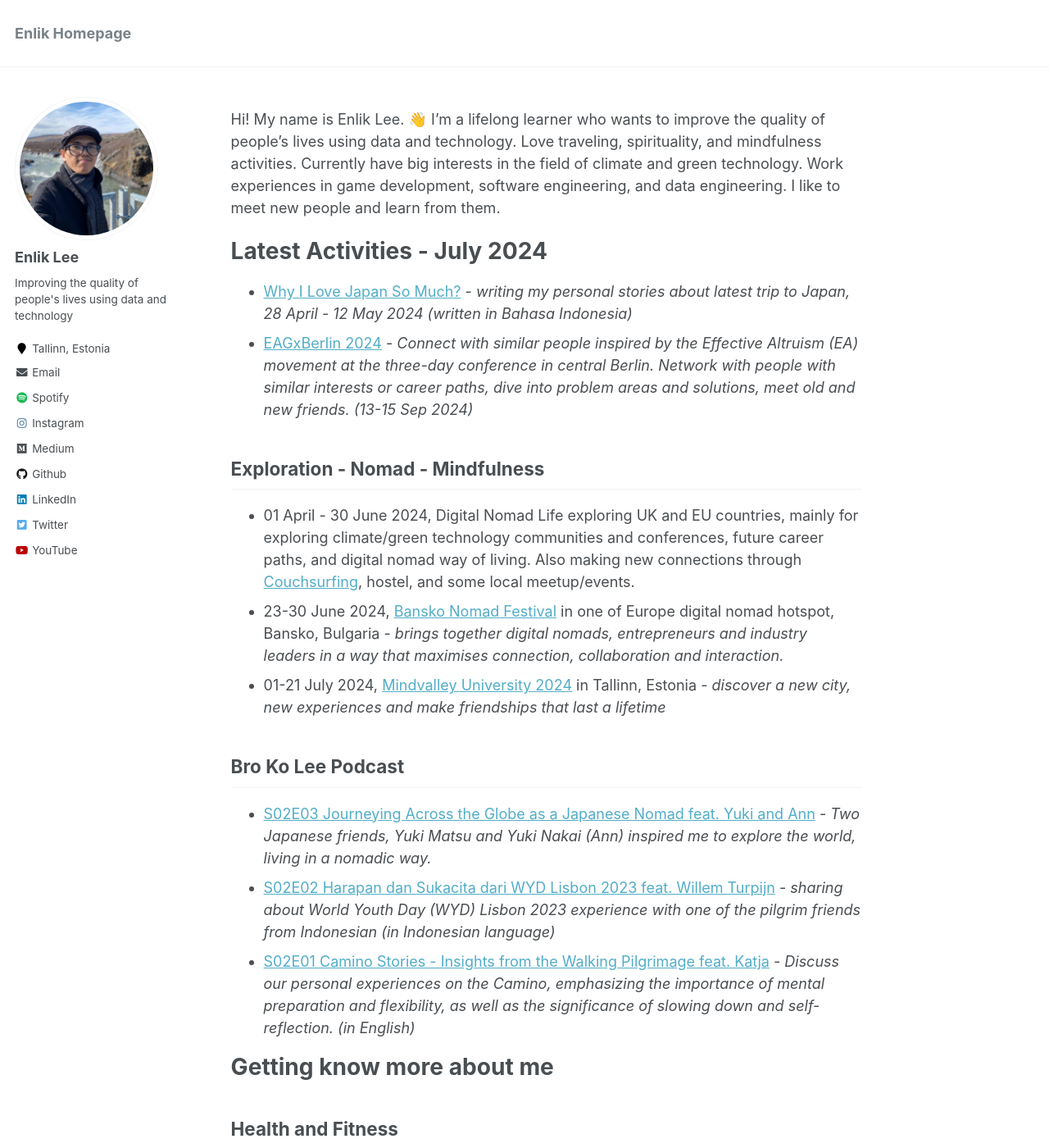
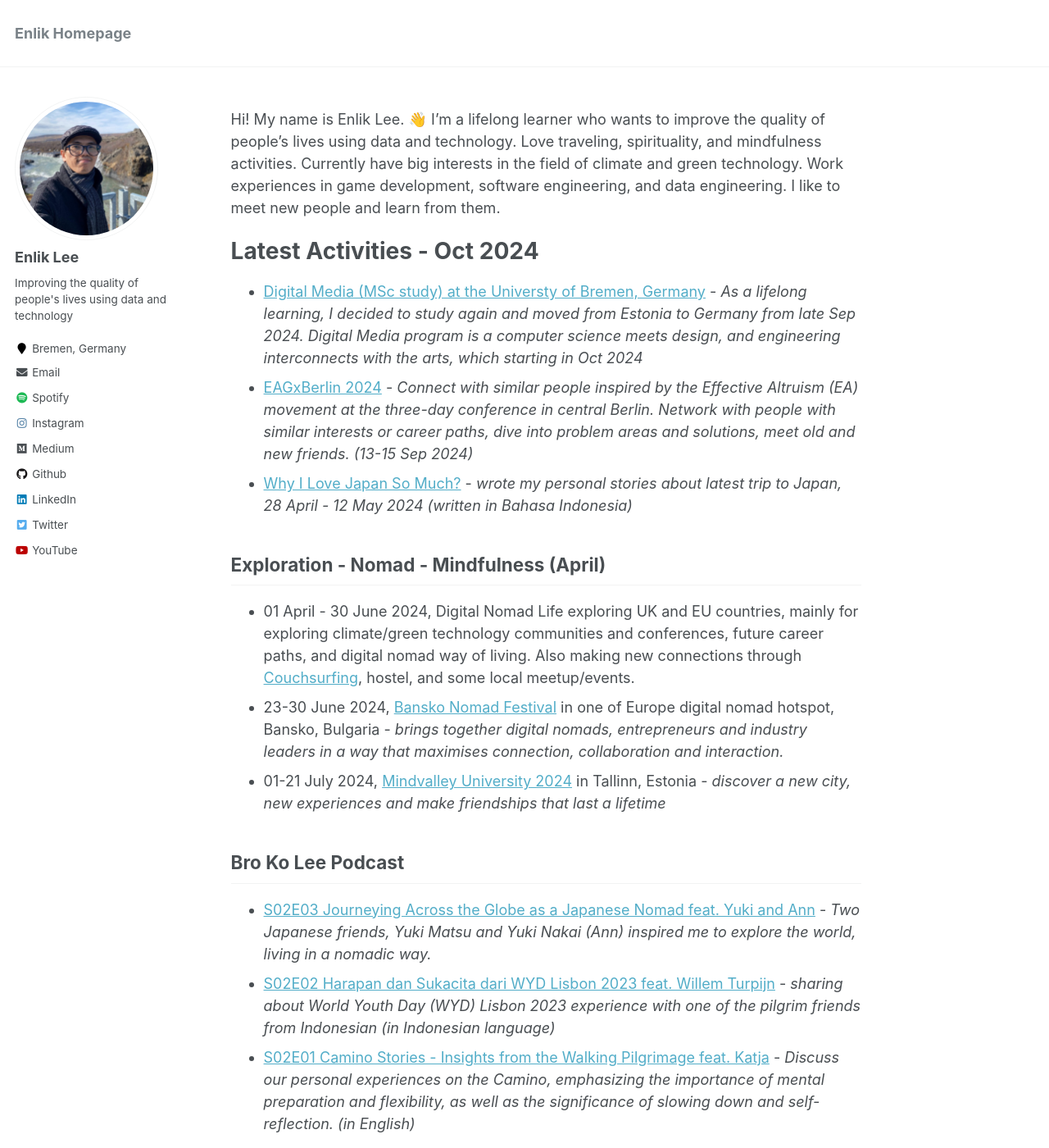
Before and after one commit to enliktjioe/enliktjioe.github.io, a Jekyll site: the page built from _pages/about.md, in a window 1280 px wide and 1400 px high. Shown: the whole window at 82% size. Built offline with Jekyll 4.4.1, drawn with Linux system fonts in a browser that asks for light colours; some of the changed text lies outside the part shown.

Commit message:
update to Bremen

```diff
--- a/_config.yml
+++ b/_config.yml
@@ -85,11 +85,11 @@ author:
   name             : "Enlik Lee"
   avatar           : "profile.jpg"
   bio              : "Improving the quality of people's lives using data and technology"
-  location         : "Tallinn, Estonia"
+  location         : "Bremen, Germany"
   employer         :
   pubmed           : # "https://www.ncbi.nlm.nih.gov/pubmed/?term=john+snow"
   googlescholar    : # "http://yourfullgooglescholarurl.com"
-  email            : "enlik.estonia@gmail.com"
+  email            : "enlik.germany@gmail.com"
   researchgate     :  # example: "https://www.researchgate.net/profile/yourprofile"
   uri              :
   bitbucket        :
--- a/_pages/about.md
+++ b/_pages/about.md
@@ -11,12 +11,15 @@ redirect_from:
 Hi! My name is Enlik Lee. 👋
 I'm a lifelong learner who wants to improve the quality of people's lives using data and technology. Love traveling, spirituality, and mindfulness activities. Currently have big interests in the field of climate and green technology. Work experiences in game development, software engineering, and data engineering. I like to meet new people and learn from them.
 
-# **Latest Activities - July 2024**
+# **Latest Activities - Oct 2024**
 
-- [Why I Love Japan So Much?](https://enliktjioe.medium.com/mengapa-saya-begitu-mencintai-jepang-d34f6c21b2e6) - *writing my personal stories about latest trip to Japan, 28 April - 12 May 2024 (written in Bahasa Indonesia)*
+- [Digital Media (MSc study) at the Universty of Bremen, Germany](https://www.uni-bremen.de/en/studies/orientation-application/offered-study-program/dbs/study/22) - *As a lifelong learning, I decided to study again and moved from Estonia to Germany from late Sep 2024. Digital Media program is a computer science meets design, and engineering interconnects with the arts, which starting in Oct 2024*
 - [EAGxBerlin 2024](https://www.effectivealtruism.org/ea-global/events/eagxberlin-2024) - *Connect with similar people inspired by the Effective Altruism (EA) movement at the three-day conference in central Berlin. Network with people with similar interests or career paths, dive into problem areas and solutions, meet old and new friends. (13-15 Sep 2024)*
+- [Why I Love Japan So Much?](https://enliktjioe.medium.com/mengapa-saya-begitu-mencintai-jepang-d34f6c21b2e6) - *wrote my personal stories about latest trip to Japan, 28 April - 12 May 2024 (written in Bahasa Indonesia)*
 
-## Exploration - Nomad - Mindfulness
+
+
+## Exploration - Nomad - Mindfulness  (April)
 
 - 01 April - 30 June 2024, Digital Nomad Life exploring UK and EU countries, mainly for exploring climate/green technology communities and conferences, future career paths, and digital nomad way of living. Also making new connections through [Couchsurfing](https://www.couchsurfing.com/), hostel, and some local meetup/events.
 - 23-30 June 2024, [Bansko Nomad Festival](https://www.banskonomadfest.com/) in one of Europe digital nomad hotspot, Bansko, Bulgaria - *brings together digital nomads, entrepreneurs and industry leaders in a way that maximises connection, collaboration and interaction.*
@@ -70,6 +72,7 @@ I'm a lifelong learner who wants to improve the quality of people's lives using
 
 ## Career
 
+- Learning how to improve my career path via [career guide from 80,000 Hours](https://80000hours.org/career-guide/)
 - Database Developer at [Playtech Estonia](https://playtech.ee/) - *Supporting the existing database system and evaluating/testing new technologies*
 - Becoming a mentor for colleague
 
```
Also changed, not shown: other parts of _pages/about.md (+0 -1 lines).
